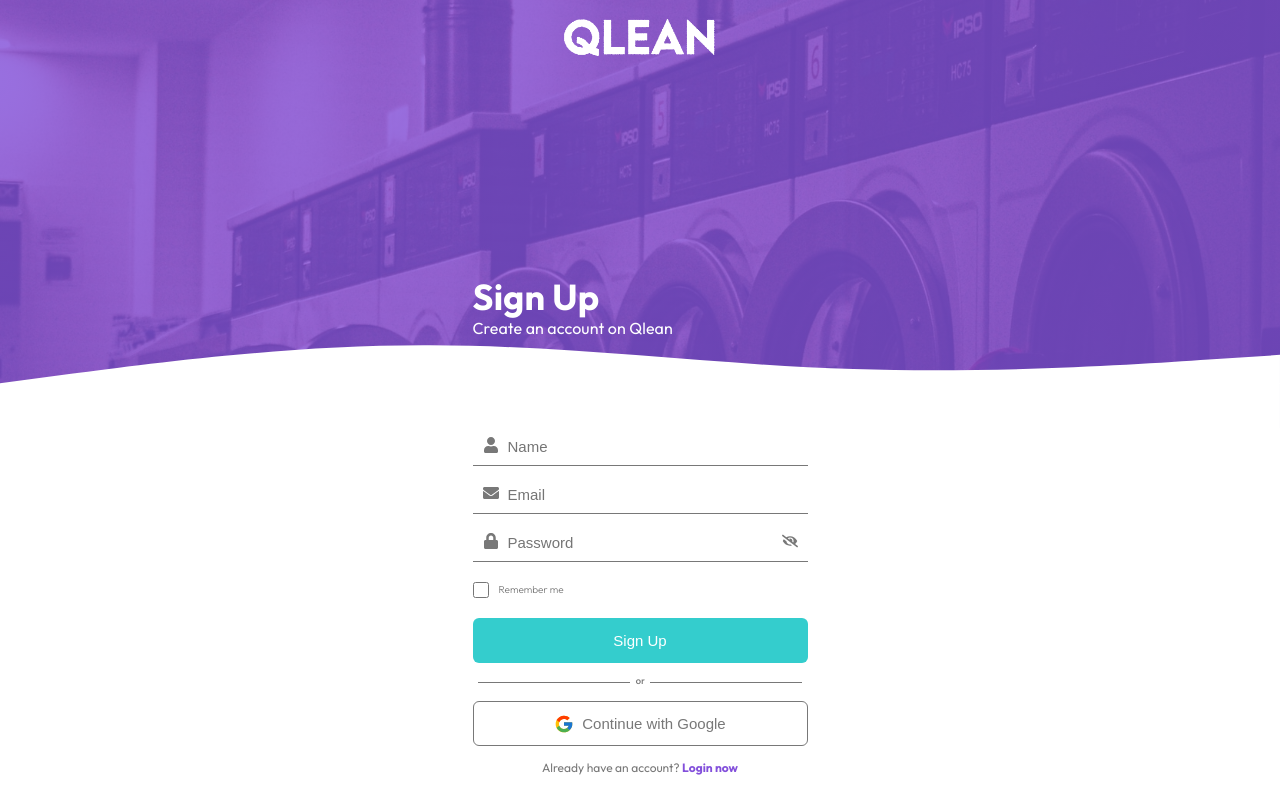
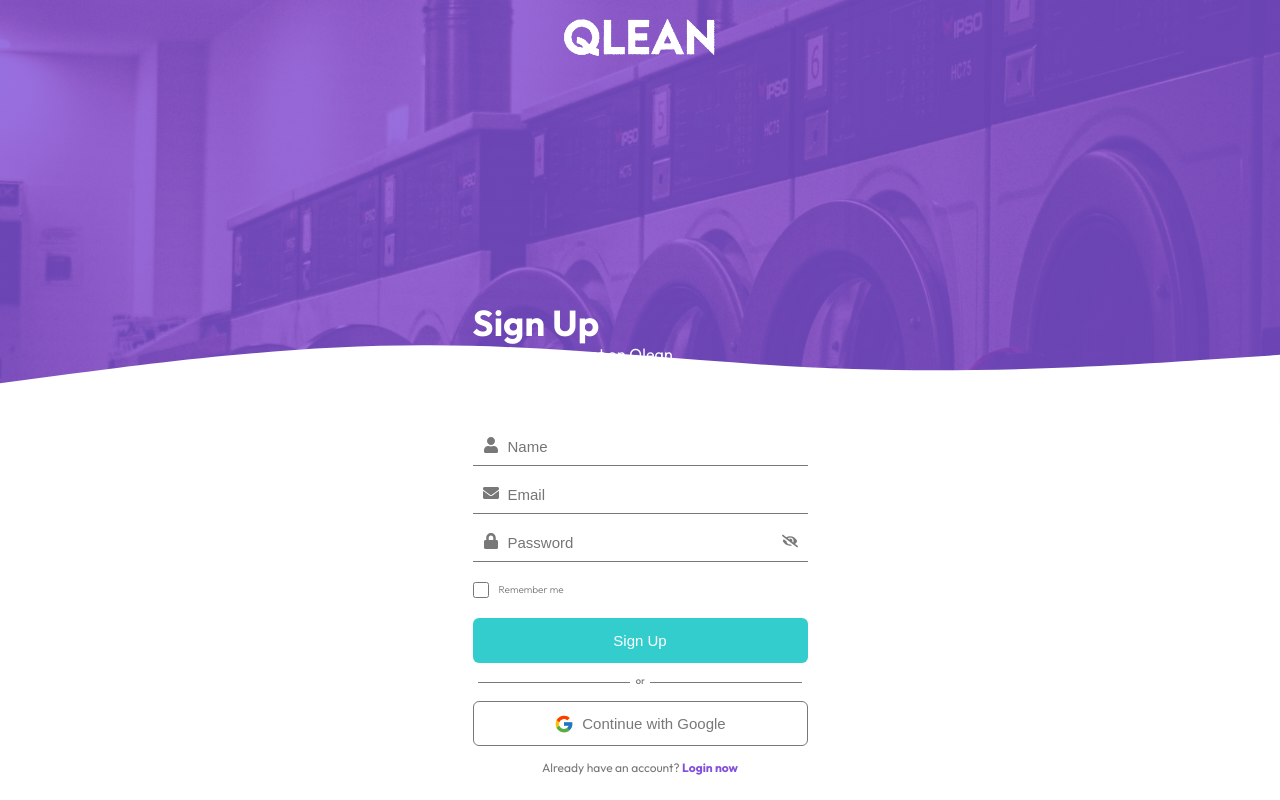
Before and after one commit to vanessateixeira92/qlean, a React (Create React App) app: page /signup in a window 1280 px wide. Built offline with nearby package versions, Linux system fonts and the light colour scheme; a web font is replaced by a local one.

Commit message:
Layout adjustment

```diff
--- a/src/components/views/Login.jsx
+++ b/src/components/views/Login.jsx
@@ -40,7 +40,7 @@
   text-align: left;
   width: 90%;
   max-width: 335px;
-  margin-bottom: 7%;
+  margin-bottom: 5%;
   box-sizing: border-box;
 
   @media (max-width: 768px) {
--- a/src/components/views/NearYou.jsx
+++ b/src/components/views/NearYou.jsx
@@ -8,7 +8,6 @@
 import Colors from "../generic/Colors";
 import VerticalCard from "../generic/cards/VerticalCard";
 import SortMenu from "../generic/SortMenu";
-import Filter from "../generic/Filter";
 
 const NearYouContainer = styled.div`
   margin: 0 auto;
@@ -23,11 +22,6 @@
 
 const NearYouContent = styled.div`
   padding: 10px 20px;
-`;
-
-const SearchAndFilterContainer = styled.div`
-  display: flex;
-  align-items: center;
 `;
 
 const StyledSearch = styled(Search)`
@@ -234,13 +228,11 @@
       <NearYouContent>
         <HeaderSecondary />
         <br />
-        <SearchAndFilterContainer>
-          <StyledSearch
-            value={searchQuery}
-            onChange={(e) => setSearchQuery(e.target.value)}
-          />
-          <Filter />
-        </SearchAndFilterContainer>
+
+        <StyledSearch
+          value={searchQuery}
+          onChange={(e) => setSearchQuery(e.target.value)}
+        />
 
         <InfoSection>
           <ResultsInfo>
--- a/src/components/views/SignUp.jsx
+++ b/src/components/views/SignUp.jsx
@@ -39,7 +39,7 @@
   text-align: left;
   width: 90%;
   max-width: 335px;
-  margin-bottom: 7%;
+  margin-bottom: 5%;
   box-sizing: border-box;
 
   @media (max-width: 768px) {
```
